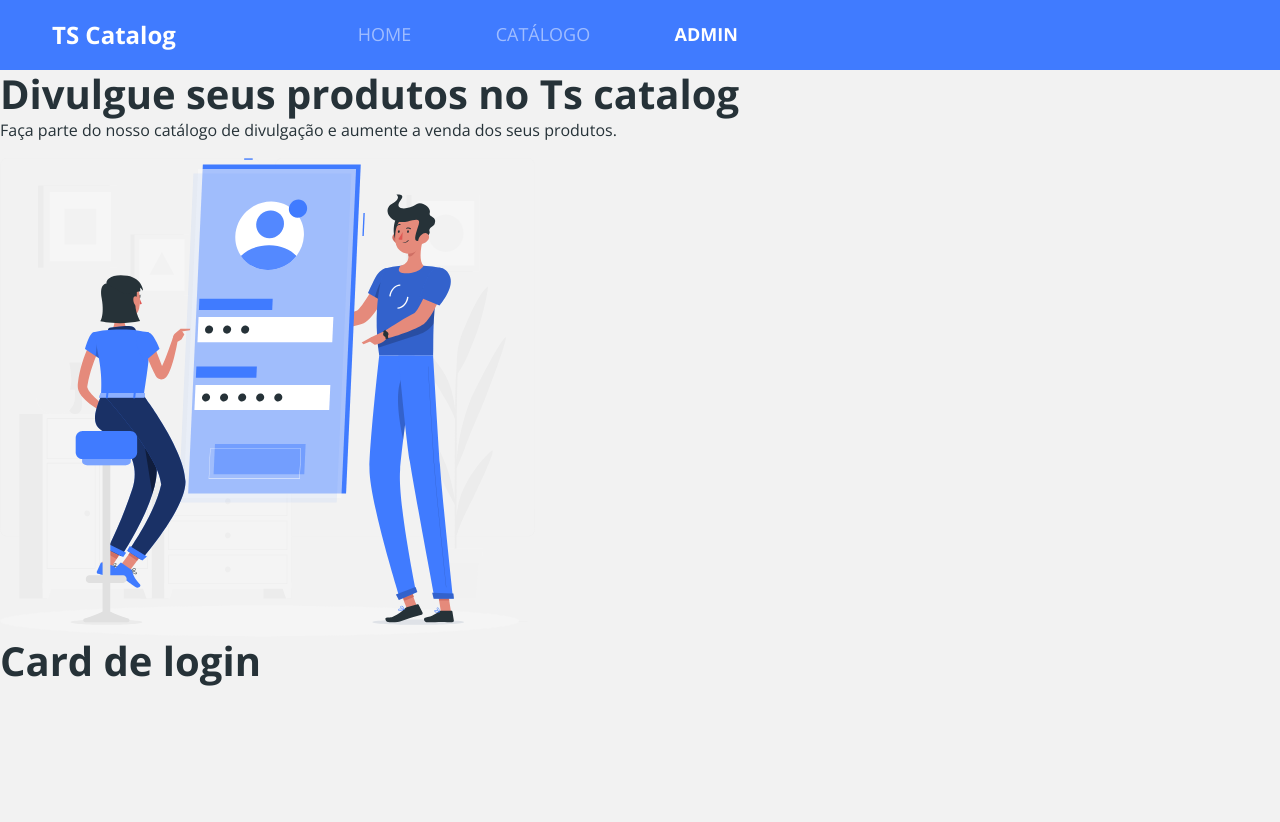
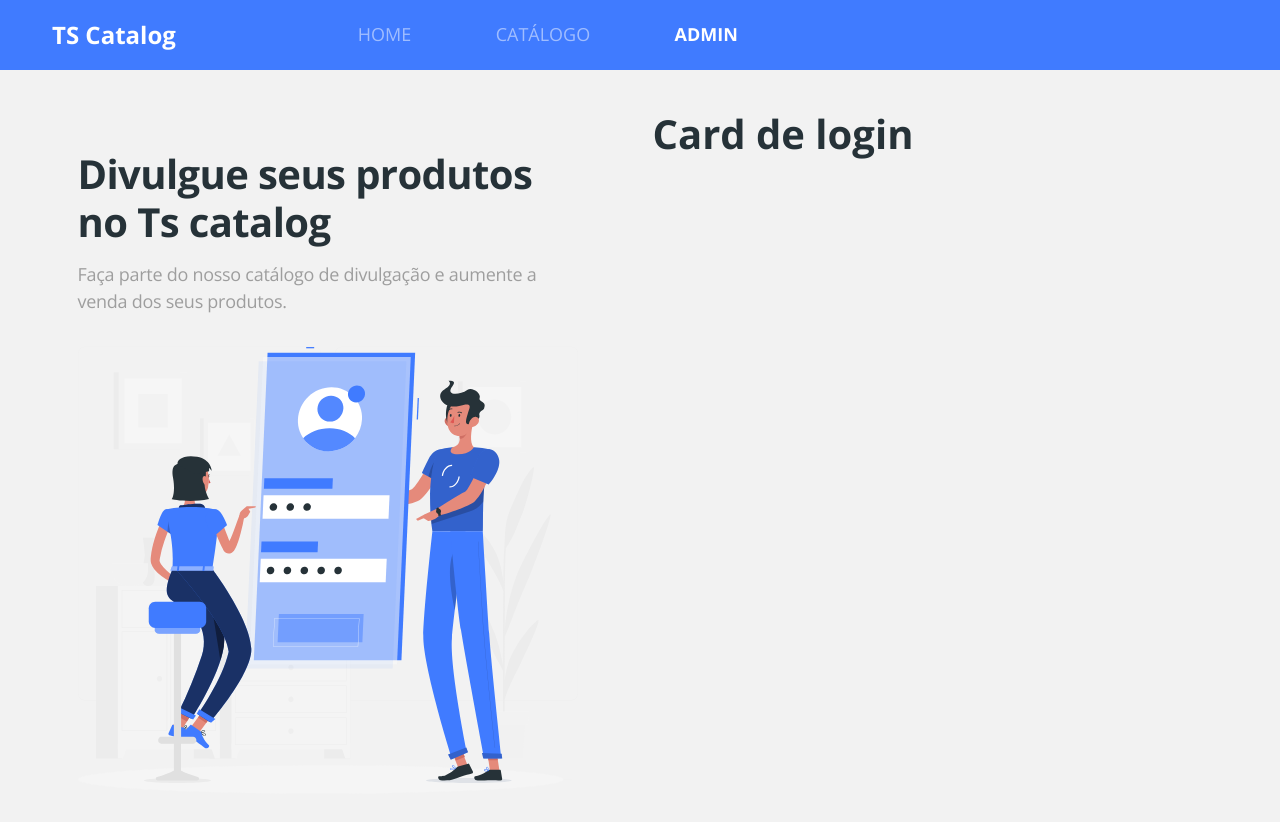
Before and after one commit to T-G0nc4lv3s/bds01-reactjs, a React (Create React App) app in the folder frontweb/: page /admin/auth/login in a window 1280 px wide. Shown: the top 822 px of the page. Before the commit the page ends 800 px from the top, so only its background shows below. Built offline with nearby package versions, Linux system fonts and the light colour scheme; no server answers.

Commit message:
Banner styling

```diff
--- a/frontweb/src/pages/Admin/Auth/styles.css
+++ b/frontweb/src/pages/Admin/Auth/styles.css
@@ -0,0 +1,67 @@
+.auth-container {
+  display: flex;
+  justify-content: space-around;
+  padding: 20px;
+}
+
+.auth-banner-container {
+  display: none;
+}
+
+.form-container {
+  width: 100%;
+}
+
+@media (min-width: 576px) {
+  .form-container {
+    width: 480px;
+  }
+}
+
+@media (min-width: 768px) {
+  .form-container {
+    width: 550px;
+  }
+}
+
+@media (min-width: 1200px) {
+  .auth-container {
+    padding: 40px;
+  }
+  .auth-banner-container {
+    display: flex;
+    flex-direction: column;
+    margin-top: 40px;
+    width: 500px;
+  }
+  .auth-banner-container h1 {
+    font-weight: 700;
+    font-size: 40px;
+    letter-spacing: -0.015em;
+    margin-bottom: 15px;
+    color: #263238;
+  }
+  .auth-banner-container p {
+    font-weight: 400;
+    font-size: 18px;
+    letter-spacing: -0.015em;
+    color: #9e9e9e;
+  }
+  .auth-banner-container svg {
+    width: 100%;
+  }
+}
+
+@media (min-width: 1400px) {
+  .auth-banner-container {
+    width: 650px;
+  }
+  .auth-banner-container h1 {
+    font-weight: 700;
+    font-size: 55px;
+    margin-bottom: 25px;
+  }
+  .auth-banner-container p {
+    font-size: 24px;
+  }
+}
```
